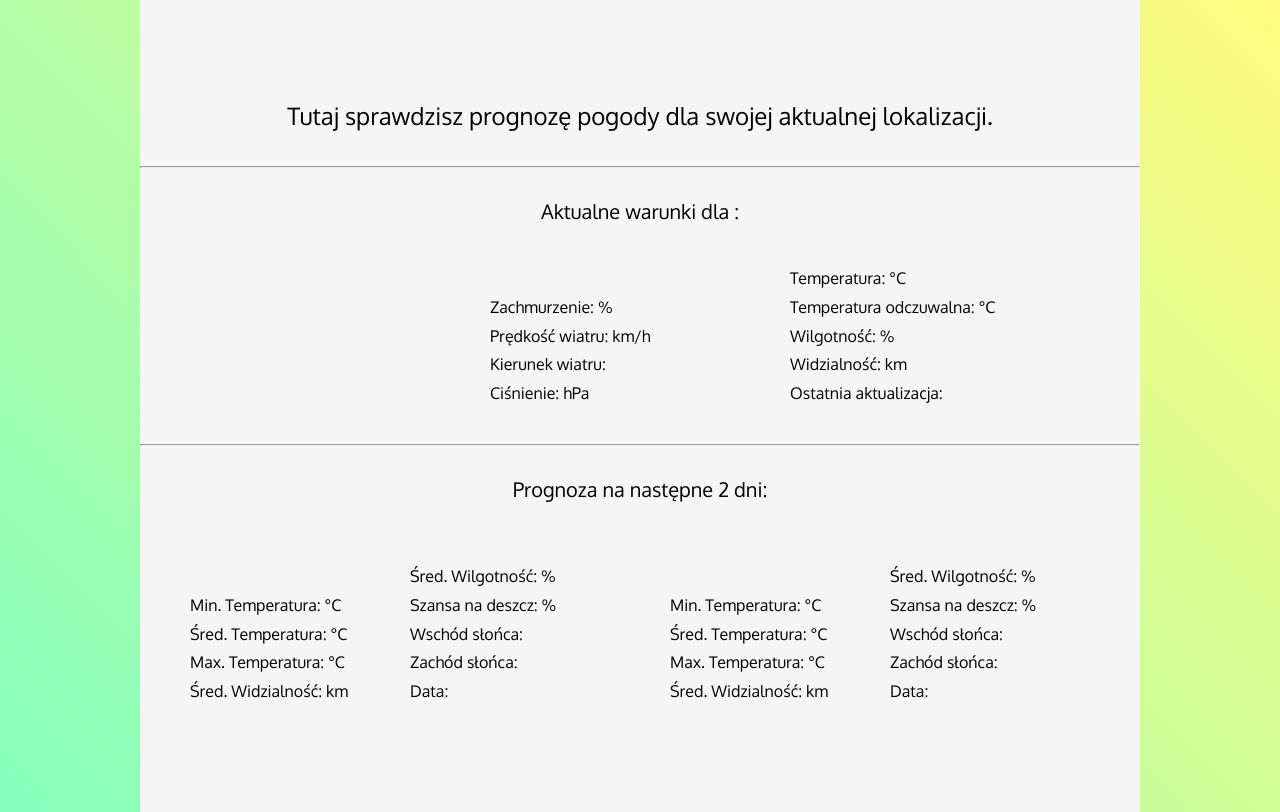
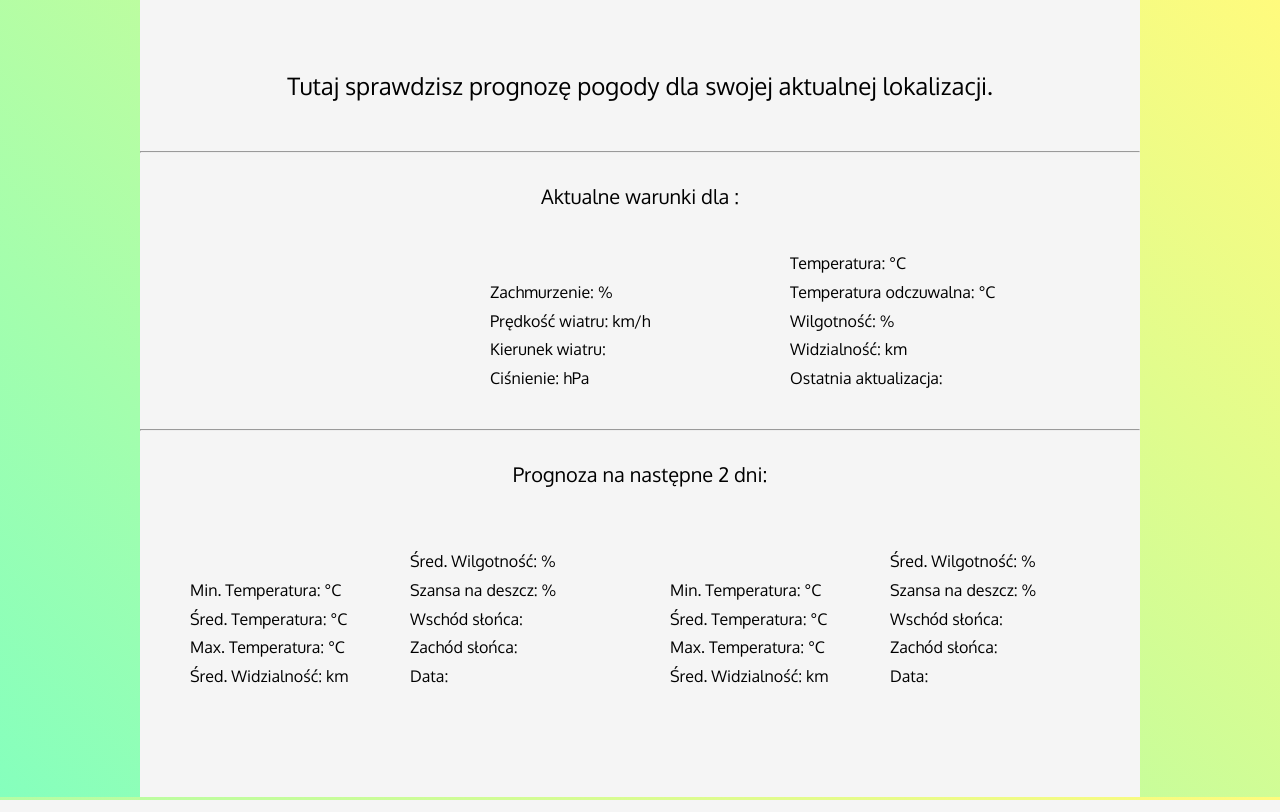
Before and after one commit to majcher01/nyc, a PHP site: page / in a window 1280 px wide. Run offline with PHP 8.4, Linux system fonts and the light colour scheme.

Commit message:
zmiana marginesow

```diff
--- a/dodatkowe/pogoda/css/main.css
+++ b/dodatkowe/pogoda/css/main.css
@@ -22,7 +22,7 @@ background-image: linear-gradient(45deg, #85FFBD 0%, #FFFB7D 100%);
 .header1{
     display: flex;
     justify-content: center;
-    margin-top: 50px;
+    margin-top: 20px;
     font-size: 24px;
     font-weight: 400;
 }
--- a/dodatkowe/pogoda/index.html
+++ b/dodatkowe/pogoda/index.html
@@ -16,7 +16,7 @@
             <div class="header1">
                 Tutaj sprawdzisz prognozę pogody dla swojej aktualnej lokalizacji.
             </div>
-            <hr style="margin-top: 35px;">
+            <hr style="margin-top: 50px;">
             <div style="margin-bottom: 40px;">
                 <p class="h2">Aktualne warunki dla <span id="loc"></span>:</p>
             </div>
```
